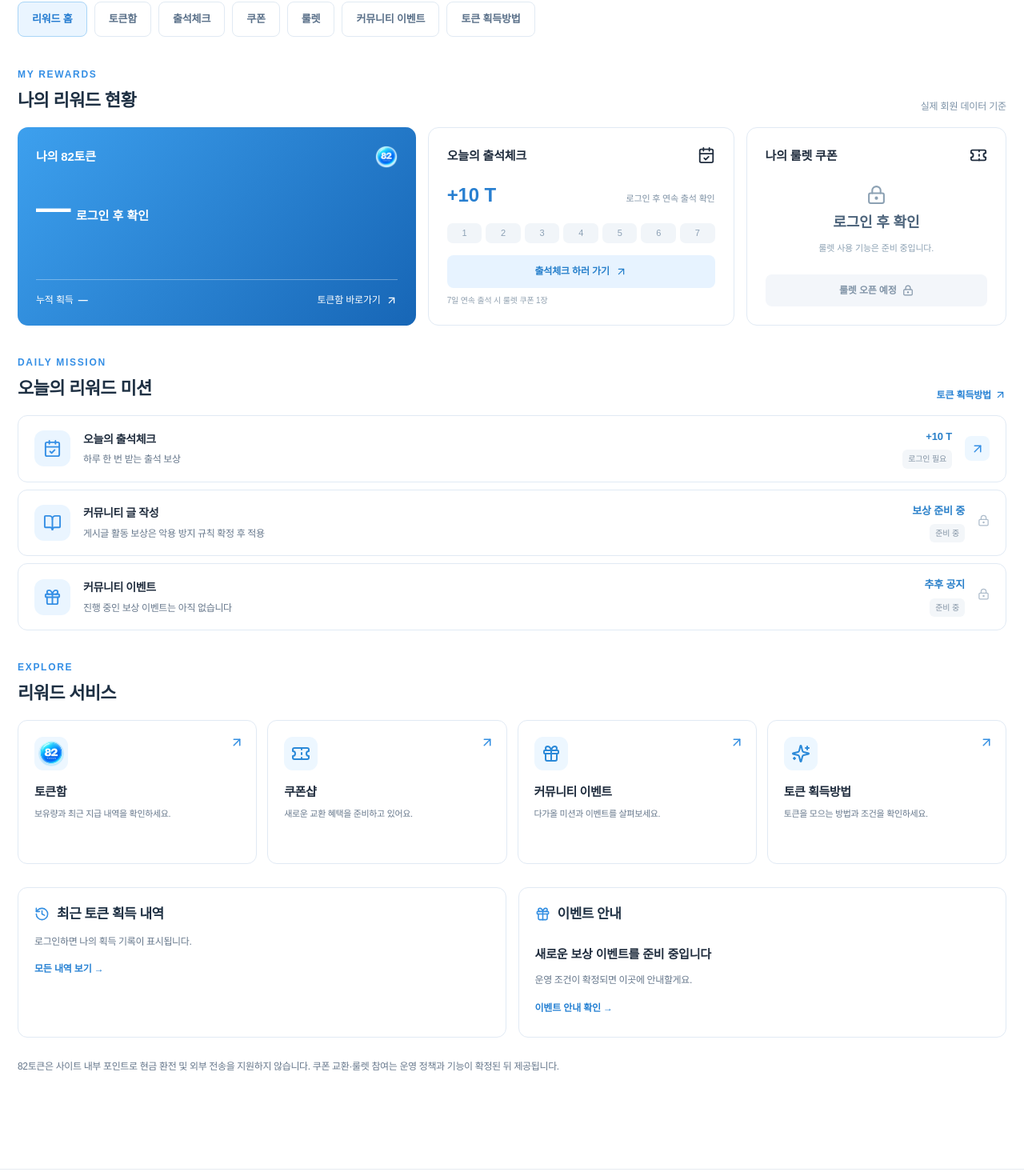
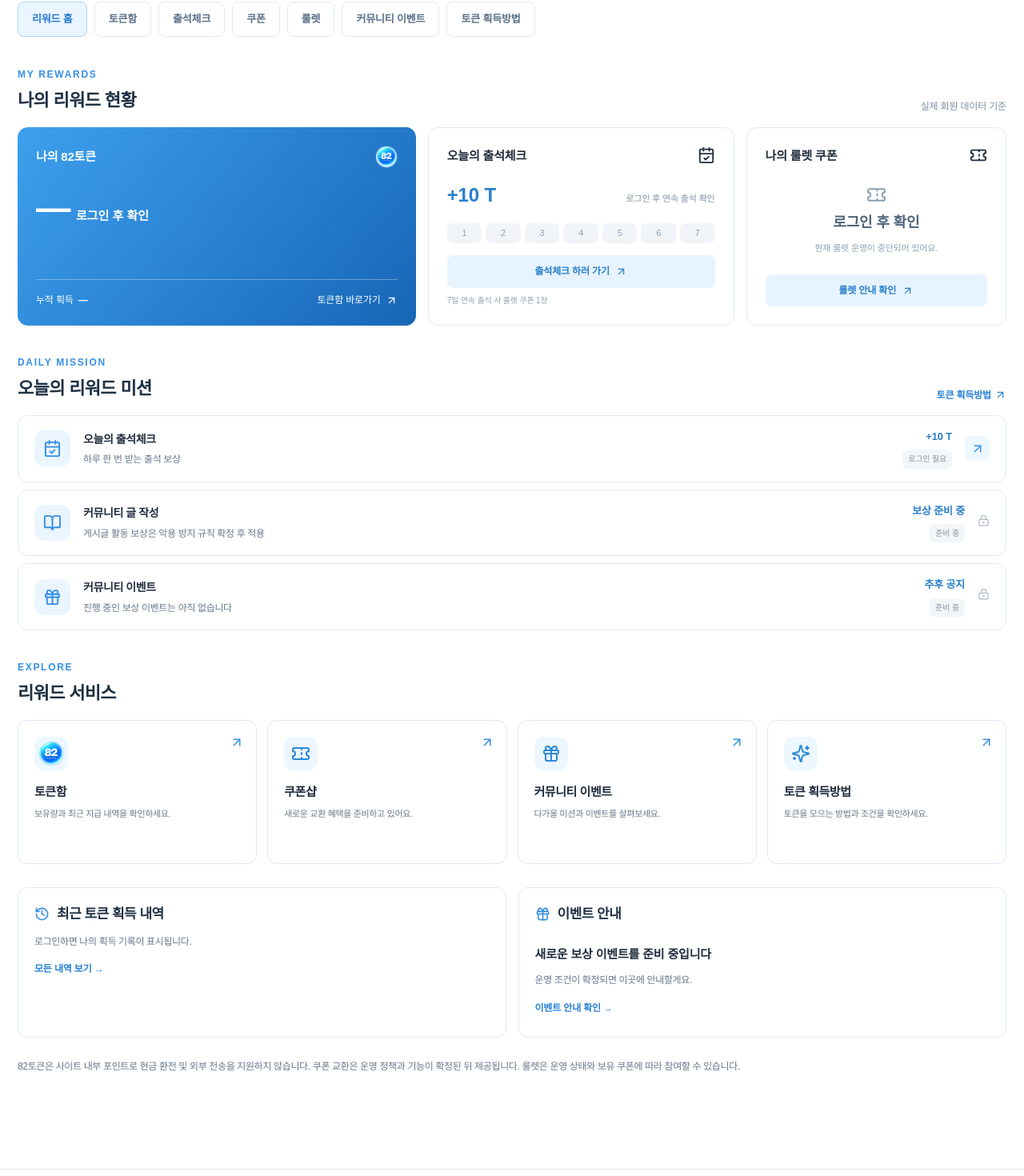
Before and after one commit to orbit-box/82coin, a Next.js app: page /benefits in a window 1280 px wide. Shown: the part 336-1806 px from the top of the page at 80% size. Built offline with nearby package versions, Linux system fonts and the light colour scheme; no server answers; the database is empty; a web font is replaced by a local one.

Commit message:
fix(rewards): show live roulette status and working participation link on rewards dashboard

```diff
--- a/app/benefits/page.tsx
+++ b/app/benefits/page.tsx
@@ -1,3 +1,4 @@
+import {rouletteData} from "@/lib/roulette";
 import {rewardHistoryTitle,rewardHistoryDetail} from "@/lib/reward-history-label";
 import Link from "next/link";
 import RewardNav from "@/components/RewardNav";
@@ -18,6 +19,9 @@ export default async function RewardsHome(){
  const streak=member?await checkInStreak(member):null;
  const checked=member&&data?data.attended:null;
  const attendance=member?await attendanceDetails(member).catch(()=>null):null;
+ const roulette=await rouletteData(member).catch(()=>null);
+ const rouletteOpen=roulette?.enabled===true;
+ const couponCount=roulette?.coupons??attendance?.coupons??null;
  const mission=[{title:"오늘의 출석체크",description:"하루 한 번 받는 출석 보상",reward:"+"+(attendance?.nextReward??ATTENDANCE_REWARD)+" T",href:"/benefits/attendance",status:checked?"완료":member&&attendance?"오늘 가능":member?"조회 실패":"로그인 필요",icon:CalendarCheck,enabled:true},{title:"커뮤니티 글 작성",description:"게시글 활동 보상은 악용 방지 규칙 확정 후 적용",reward:"보상 준비 중",href:"/community",status:"준비 중",icon:BookOpen,enabled:false},{title:"커뮤니티 이벤트",description:"진행 중인 보상 이벤트는 아직 없습니다",reward:"추후 공지",href:"/benefits/events",status:"준비 중",icon:Gift,enabled:false}];
  return <div className="rewardsPage rewardDashboard">
  <section className="rewardDashboardHero"><div><span className="eyebrow">82COIN REWARD ZONE</span><h1>매일 쌓이는 혜택,<br/>82coin 리워드존</h1><p>출석하고, 활동하고, 82토큰으로 혜택을 만나보세요.</p></div><div className="rewardDashboardCoin rewardTokenImage" aria-hidden="true"><img src="/82token_256.png" alt="" width="164" height="164"/></div></section>
@@ -26,13 +30,13 @@ export default async function RewardsHome(){
  <div className="rewardDashboardStats">
  <Link href={member?"/benefits/wallet":"/login"} className="rewardStatWallet"><div className="rewardStatLabel"><span>나의 82토큰</span><img className="rewardTokenInline" src="/82token_64.png" alt="" width="28" height="28"/></div><div className="rewardStatNumber">{balance===null?"—":fmt(balance)}<small>{balance===null?"로그인 후 확인":"82T"}</small></div><div className="rewardStatWalletBottom"><span>누적 획득 <b>{earned===null?"—":fmt(earned)+" T"}</b></span><span>토큰함 바로가기 <ArrowUpRight size={15}/></span></div></Link>
  <div className="rewardStatAttendance"><div className="rewardStatLabel"><span>오늘의 출석체크</span><CalendarCheck size={22}/></div><div className="rewardStatAttendanceMain"><strong>{checked?"오늘 출석 완료":"+"+(attendance?.nextReward??ATTENDANCE_REWARD)+" T"}</strong><span>{streak===null?"로그인 후 연속 출석 확인":streak+"일 연속 출석"}</span></div><div className="rewardCycleDots">{Array.from({length:7},(_,i)=><span key={i} className={attendance!==null&&i<attendance.completed?"done":""}>{i+1}</span>)}</div><Link className="rewardStatAction" href={member?"/benefits/attendance":"/login"}>{checked?"출석 내역 확인":"출석체크 하러 가기"} <ArrowUpRight size={15}/></Link><small className="rewardCycleNote">7일 연속 출석 시 룰렛 쿠폰 1장</small></div>
- <div className="rewardStatTicket"><div className="rewardStatLabel"><span>나의 룰렛 쿠폰</span><Ticket size={22}/></div><div className="rewardTicketEmpty"><LockKeyhole size={25}/><strong>{member&&attendance?attendance.coupons+"장":"로그인 후 확인"}</strong><span>룰렛 사용 기능은 준비 중입니다.</span></div><div className="rewardStatAction rewardDisabledAction">룰렛 오픈 예정 <LockKeyhole size={14}/></div></div>
+ <div className="rewardStatTicket"><div className="rewardStatLabel"><span>나의 룰렛 쿠폰</span><Ticket size={22}/></div><div className="rewardTicketEmpty"><Ticket size={25}/><strong>{member&&couponCount!==null?couponCount+"장":"로그인 후 확인"}</strong><span>{rouletteOpen?"쿠폰 1장으로 룰렛에 참여할 수 있어요.":roulette===null?"룰렛 운영 상태를 확인 중입니다.":"현재 룰렛 운영이 중단되어 있어요."}</span></div>{rouletteOpen?<Link className="rewardStatAction" href={member?"/benefits/roulette":"/login"}>{member?"룰렛 참여하기":"로그인 후 룰렛 참여"} <ArrowUpRight size={15}/></Link>:<Link className="rewardStatAction" href="/benefits/roulette">룰렛 안내 확인 <ArrowUpRight size={15}/></Link>}</div>
  </div>
  <div className="rewardDashboardHeading rewardSpacing"><div><span className="eyebrow">DAILY MISSION</span><h2>오늘의 리워드 미션</h2></div><Link href="/benefits/earn">토큰 획득방법 <ArrowUpRight size={15}/></Link></div>
  <div className="rewardMissionList">{mission.map(m=><div className="rewardMission" key={m.title}><div className="rewardMissionIcon"><m.icon size={23}/></div><div className="rewardMissionText"><h3>{m.title}</h3><p>{m.description}</p></div><div className="rewardMissionSide"><b>{m.reward}</b><span className={m.status==="완료"?"completed":""}>{m.status==="완료"&&<CheckCircle2 size={13}/>} {m.status}</span></div>{m.enabled?<Link className="rewardMissionGo" href={member?m.href:"/login"} aria-label={m.title+" 이동"}><ArrowUpRight size={18}/></Link>:<span className="rewardMissionPending"><LockKeyhole size={15}/></span>}</div>)}</div>
  <div className="rewardDashboardHeading rewardSpacing"><div><span className="eyebrow">EXPLORE</span><h2>리워드 서비스</h2></div></div>
  <div className="rewardServiceGrid"><Link href="/benefits/wallet" className="rewardServiceCard"><span className="rewardServiceIcon"><img src="/82token_64.png" alt="" width="34" height="34"/></span><h3>토큰함</h3><p>보유량과 최근 지급 내역을 확인하세요.</p><ArrowUpRight className="rewardServiceArrow" size={18}/></Link><Link href="/benefits/coupons" className="rewardServiceCard"><span className="rewardServiceIcon"><Ticket/></span><h3>쿠폰샵</h3><p>새로운 교환 혜택을 준비하고 있어요.</p><ArrowUpRight className="rewardServiceArrow" size={18}/></Link><Link href="/benefits/events" className="rewardServiceCard"><span className="rewardServiceIcon"><Gift/></span><h3>커뮤니티 이벤트</h3><p>다가올 미션과 이벤트를 살펴보세요.</p><ArrowUpRight className="rewardServiceArrow" size={18}/></Link><Link href="/benefits/earn" className="rewardServiceCard"><span className="rewardServiceIcon"><Sparkles/></span><h3>토큰 획득방법</h3><p>토큰을 모으는 방법과 조건을 확인하세요.</p><ArrowUpRight className="rewardServiceArrow" size={18}/></Link></div>
  <div className="rewardDashboardBottom"><section className="rewardBottomCard"><div className="rewardBottomTitle"><History size={19}/><h2>최근 토큰 획득 내역</h2></div>{!member?<p>로그인하면 나의 획득 기록이 표시됩니다.</p>:!data?<p>지급 내역을 불러오지 못했습니다.</p>:data.history.length?data.history.slice(0,4).map((x,i)=><div className="rewardBottomLedger" key={i}><span className="rewardLedgerDescription"><strong>{rewardHistoryTitle(x.kind,Number(x.amount))}</strong><small>{rewardHistoryDetail(x.kind,x.reference,x.created_at)}</small></span><b>{Number(x.amount)>0?"+":""}{fmt(Number(x.amount))} T</b></div>):<p>아직 획득 내역이 없어요. 첫 출석으로 시작해 보세요.</p>}<Link href="/benefits/wallet">모든 내역 보기 →</Link></section><section className="rewardBottomCard rewardBottomEvent"><div className="rewardBottomTitle"><Gift size={19}/><h2>이벤트 안내</h2></div><strong>새로운 보상 이벤트를 준비 중입니다</strong><p>운영 조건이 확정되면 이곳에 안내할게요.</p><Link href="/benefits/events">이벤트 안내 확인 →</Link></section></div>
- <p className="rewardDisclaimer">82토큰은 사이트 내부 포인트로 현금 환전 및 외부 전송을 지원하지 않습니다. 쿠폰 교환·룰렛 참여는 운영 정책과 기능이 확정된 뒤 제공됩니다.</p>
+ <p className="rewardDisclaimer">82토큰은 사이트 내부 포인트로 현금 환전 및 외부 전송을 지원하지 않습니다. 쿠폰 교환은 운영 정책과 기능이 확정된 뒤 제공됩니다. 룰렛은 운영 상태와 보유 쿠폰에 따라 참여할 수 있습니다.</p>
  </div>
 }
```
